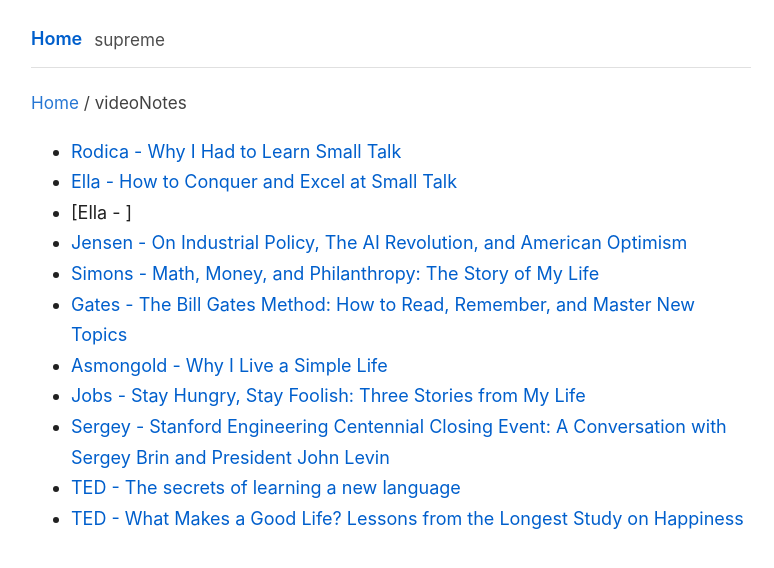
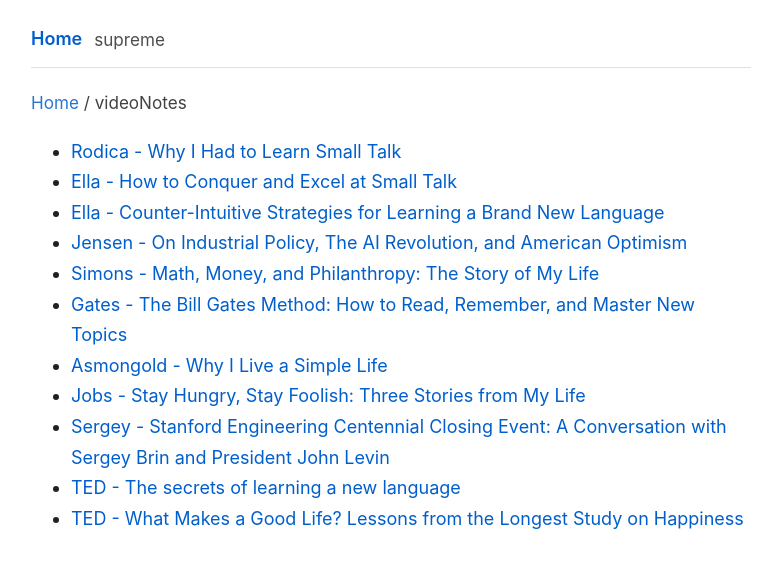
Before and after one commit to CompositeLizard/supreme, a Jekyll site: the page built from videoNotes/index.md, in a window 1280 px wide. Shown: the top 568 px of the page, without its empty margins (249-1023 px from the left). Built offline with Jekyll 4.4.1, drawn with Linux system fonts in a browser that asks for light colours.

Commit message:
Update index.md

```diff
--- a/videoNotes/index.md
+++ b/videoNotes/index.md
@@ -4,7 +4,7 @@ title: Notes
 ---
 - [Rodica - Why I Had to Learn Small Talk](why-i-had-to-learn-small-talk.md)
 - [Ella - How to Conquer and Excel at Small Talk ](Conquer-Excel-Small-Talk.md)
-- [Ella - ]
+- [Ella - Counter-Intuitive Strategies for Learning a Brand New Language](counterintuitive-ways.md)
 - [Jensen - On Industrial Policy, The AI Revolution, and American Optimism](Jensen-Huang-Industrial-Policy-AI-Revolution-American-Optimism.md)
 - [Simons - Math, Money, and Philanthropy: The Story of My Life](Math-Money-Philanthropy-Story-of-My-Life.md)
 - [Gates - The Bill Gates Method: How to Read, Remember, and Master New Topics](Bil-Gates-Method-Reading.md)
```
